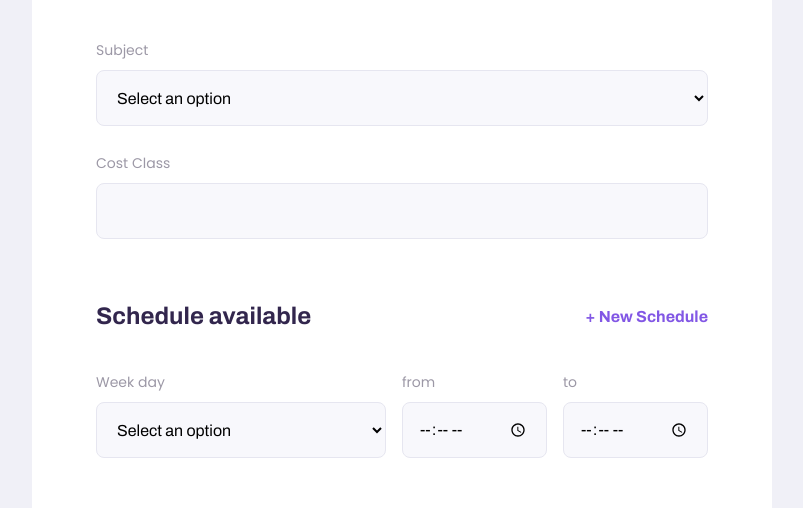
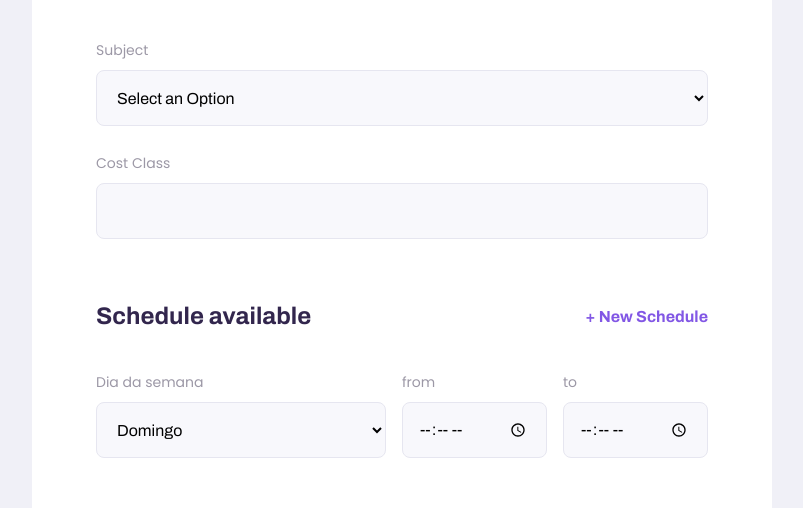
Before and after one commit to BrunoRNova1s/proffy, a React (Create React App) app in the folder web/: page /give-classes in a window 1280 px wide. Shown: the part 1050-1558 px from the top of the page, without its empty margins (238-1041 px from the left). Built offline with nearby package versions, Linux system fonts and the light colour scheme.

Commit message:
Post classes

```diff
--- a/web/src/components/Select/index.tsx
+++ b/web/src/components/Select/index.tsx
@@ -1,6 +1,6 @@
 import React, { SelectHTMLAttributes } from "react";
 
-import "./style.css";
+import "./styles.css";
 
 interface SelectProps extends SelectHTMLAttributes<HTMLSelectElement> {
   name: string;
@@ -11,14 +11,15 @@ interface SelectProps extends SelectHTMLAttributes<HTMLSelectElement> {
   }>;
 }
 
-const Select: React.FC<SelectProps> = ({ name, label, options, ...rest }) => {
+const Select: React.FC<SelectProps> = ({ label, name, options, ...rest }) => {
   return (
     <div className="select-block">
       <label htmlFor={name}>{label}</label>
-      <select id={name} {...rest} defaultValue="">
-        <option value="" disabled>
-          Select an option
+      <select value="" id={name} {...rest}>
+        <option value="" disabled hidden>
+          Select an Option
         </option>
+
         {options.map((option) => {
           return (
             <option key={option.value} value={option.value}>
--- a/web/src/pages/TeacherForm/index.tsx
+++ b/web/src/pages/TeacherForm/index.tsx
@@ -7,6 +7,7 @@ import warningIcon from "../../assets/images/icons/warning.svg";
 import Textarea from "../../components/Textarea";
 import Select from "../../components/Select";
 import { FormEvent } from "react";
+import api from "../../services/api";
 
 function TeacherForm() {
   const [name, setName] = useState("");
@@ -18,35 +19,48 @@ function TeacherForm() {
   const [cost, setCost] = useState("");
 
   const [scheduleItems, setScheduleItems] = useState([
-    { weed_day: 0, from: "", to: "" },
+    { week_day: 0, from: "", to: "" },
   ]);
 
   function addNewScheduleItem() {
-    setScheduleItems([...scheduleItems, { weed_day: 0, from: "", to: "" }]);
+    setScheduleItems([...scheduleItems, { week_day: 0, from: "", to: "" }]);
   }
 
   function handleCreateClass(e: FormEvent) {
     e.preventDefault();
-    console.log({
+
+    api
+      .post("classes", {
         name,
         avatar,
         whatsapp,
         bio,
         subject,
-      cost,
+        cost: Number(cost),
+        schedule: scheduleItems,
+      })
+      .then(() => {
+        alert("Success");
+      })
+      .catch(() => {
+        alert("Error BD");
       });
   }
 
-  function setScheduleItemValue(position: number, field: string, value: string) {
-    const newArray = scheduleItems.map((scheduleItem, index) => {
-      if(index === position) {
-        return { ...scheduleItem, [field]: value}
+  function setScheduleItemValue(
+    position: number,
+    field: string,
+    value: string
+  ) {
+    const updatedScheduleItems = scheduleItems.map((scheduleItem, index) => {
+      if (index === position) {
+        return { ...scheduleItem, [field]: value };
       }
 
-      return scheduleItem
-    })
+      return scheduleItem;
+    });
 
-    console.log(newArray)
+    setScheduleItems(updatedScheduleItems);
   }
 
   return (
@@ -130,25 +144,42 @@ function TeacherForm() {
             </legend>
             {scheduleItems.map((scheduleItem, index) => {
               return (
-                <div key={scheduleItem.weed_day} className="schedule-item">
+                <div key={scheduleItem.week_day} className="schedule-item">
                   <Select
                     name="week_day"
-                    label="Week day"
+                    label="Dia da semana"
+                    value={scheduleItem.week_day}
+                    onChange={(e) =>
+                      setScheduleItemValue(index, "week_day", e.target.value)
+                    }
+                    options={[
+                      { value: "0", label: "Domingo" },
+                      { value: "1", label: "Segunda-feira" },
+                      { value: "2", label: "Terça-feira" },
+                      { value: "3", label: "Quarta-feira" },
+                      { value: "4", label: "Quinta-feira" },
+                      { value: "5", label: "Sexta-feira" },
+                      { value: "6", label: "Sábado" },
+                    ]}
+                  />
+                  <Input
+                    type="time"
+                    name="from"
+                    label="from"
+                    value={scheduleItem.from}
                     onChange={(e) => {
-                      setScheduleItemValue(index, "week_day", e.target.value);
+                      setScheduleItemValue(index, "from", e.target.value);
                     }}
-                    options={[
-                      { value: "0", label: "Sunday" },
-                      { value: "1", label: "Monday" },
-                      { value: "2", label: "Tuesday" },
-                      { value: "3", label: "Wednesday" },
-                      { value: "4", label: "Thursday" },
-                      { value: "5", label: "Friday" },
-                      { value: "6", label: "Saturday" },
-                    ]}
-                  ></Select>
-                  <Input type="time" name="from" label="from" />
-                  <Input type="time" name="to" label="to" />
+                  />
+                  <Input
+                    type="time"
+                    name="to"
+                    label="to"
+                    value={scheduleItem.to}
+                    onChange={(e) => {
+                      setScheduleItemValue(index, "to", e.target.value);
+                    }}
+                  />
                 </div>
               );
             })}
```
Also changed, not shown: web/src/components/Select/styles.css (renamed from web/src/components/Select/style.css). Lines whose indentation alone changed are shown as unchanged.
